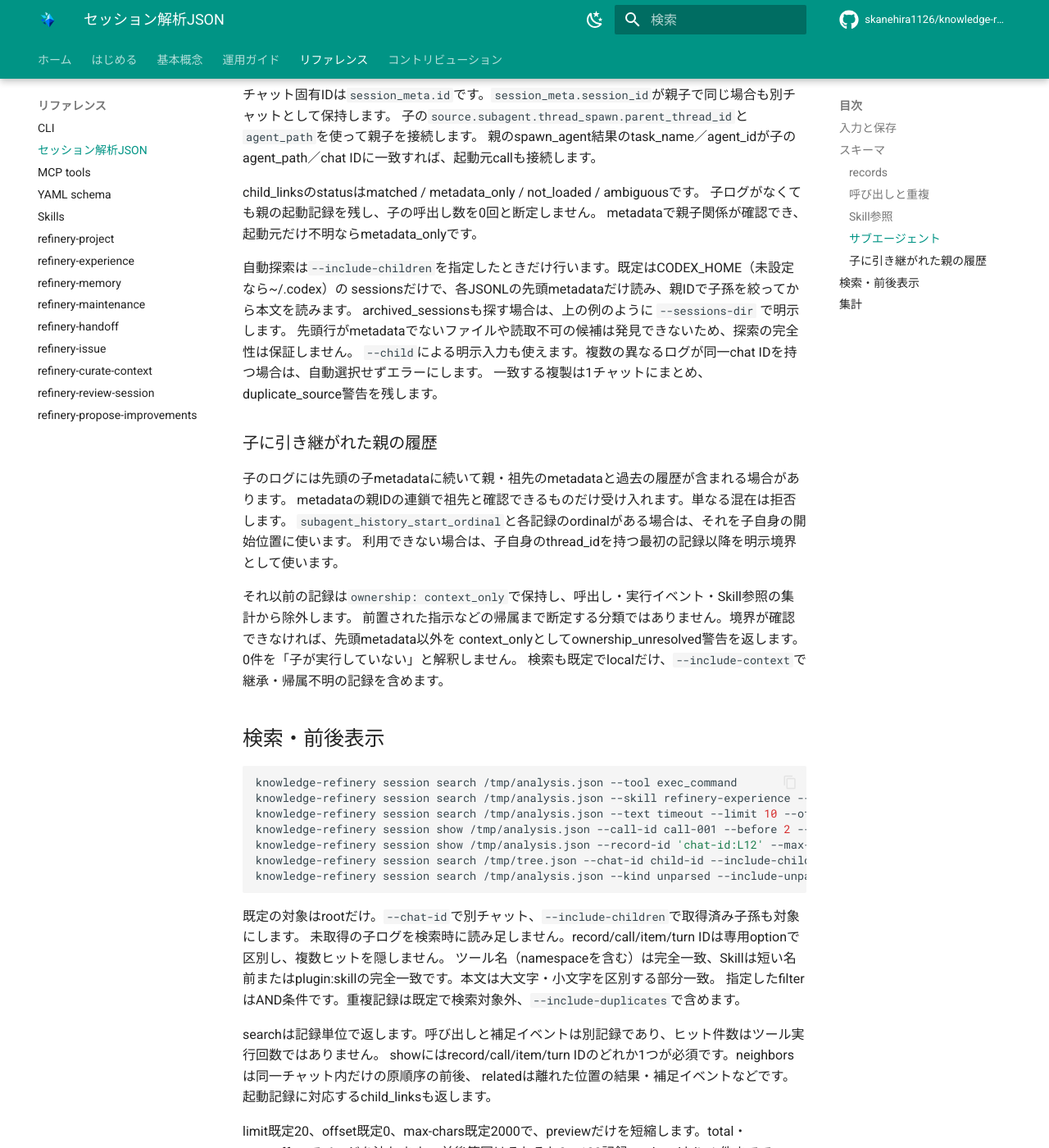
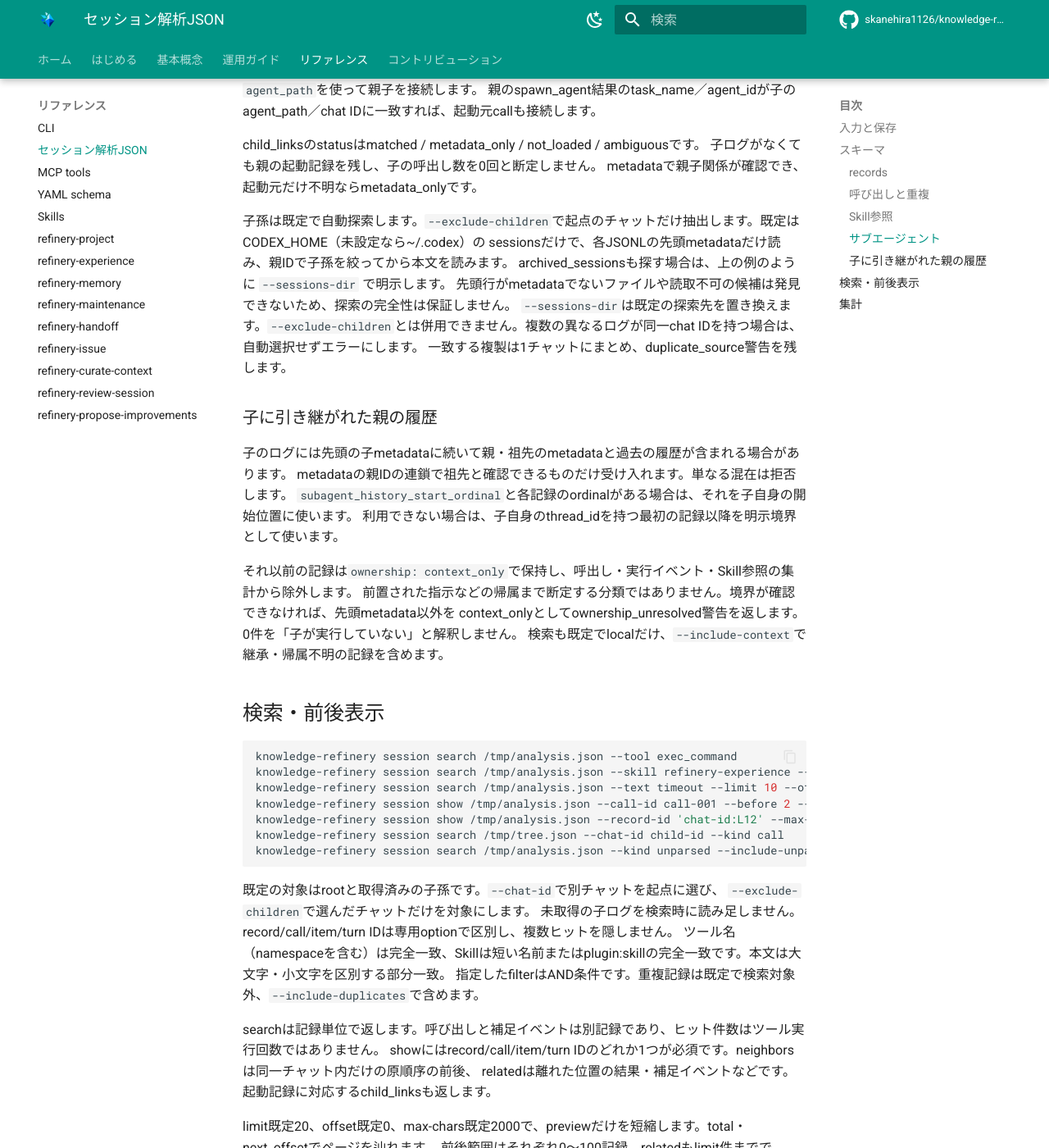
Before and after one commit to skanehira1126/knowledge-refinery, an MkDocs documentation site: the page built from docs/session-analysis.md, in a window 1280 px wide and 1400 px high, scrolled down 3893 px. Shown: the whole window at 82% size. Built offline with MkDocs 1.6.1 and Material for MkDocs 9.7.7, drawn with Linux system fonts in a browser that asks for light colours; comment, search, counter and statistics services are not loaded; some of the changed text lies outside the part shown.

Commit message:
feat: include session descendants by default and clarify CLI options

````diff
--- a/docs/cli.md
+++ b/docs/cli.md
@@ -223,12 +223,16 @@ Codexホストでローカルログを抽出・検索・集計します。vault
 
 ```bash
 knowledge-refinery session extract /path/to/rollout.jsonl --output /tmp/analysis.json
-knowledge-refinery session extract /path/to/rollout.jsonl --include-children --output /tmp/tree.json
+knowledge-refinery session extract /path/to/rollout.jsonl --exclude-children --output /tmp/root.json
 knowledge-refinery session search /tmp/analysis.json --tool exec_command
 knowledge-refinery session search /tmp/analysis.json --skill refinery-experience
 knowledge-refinery session show /tmp/analysis.json --call-id call-001 --before 2 --after 2
-knowledge-refinery session stats /tmp/tree.json --include-children
+knowledge-refinery session stats /tmp/tree.json
 ```
+
+4コマンドとも既定で子孫を含め、`--exclude-children`で起点のチャットだけに限定します。
+extractの`--sessions-dir`は子孫の探索先を指定し、省略時は`CODEX_HOME/sessions`です。
+アーカイブは明示指定時だけ探索します。
 
 保存時は本文を切り詰めず、表示時にlimit・offset・max-charsで範囲を選びます。
 未知形式・追加キーはunparsedへ保持し、reasoning本文・暗号化内容は除外します。
--- a/docs/session-analysis.md
+++ b/docs/session-analysis.md
@@ -12,13 +12,10 @@ MCPによるローカルセッション読取は行わず、vaultの設定・接
 
 ```bash
 knowledge-refinery session extract /path/to/rollout.jsonl --output /tmp/analysis.json
-knowledge-refinery session extract /path/to/rollout.jsonl --include-children --output /tmp/tree.json
+knowledge-refinery session extract /path/to/rollout.jsonl --exclude-children --output /tmp/root.json
 # 探索場所を指定する場合。複数指定可能
-knowledge-refinery session extract /path/to/rollout.jsonl --include-children \
+knowledge-refinery session extract /path/to/rollout.jsonl \
   --sessions-dir /path/to/sessions --sessions-dir /path/to/archived_sessions --output /tmp/tree.json
-# 子のログを明示する場合。孫を含めるには途中の親も指定する
-knowledge-refinery session extract /path/to/rollout.jsonl --child /path/to/child.jsonl \
-  --output /tmp/selected.json
 ```
 
 `--output`は必須です。本文を切り詰めず、既存ファイル・symlinkへの上書きを拒否し、
@@ -125,11 +122,11 @@ child_linksのstatusはmatched / metadata_only / not_loaded / ambiguousです。
 子ログがなくても親の起動記録を残し、子の呼出し数を0回と断定しません。
 metadataで親子関係が確認でき、起動元だけ不明ならmetadata_onlyです。
 
-自動探索は`--include-children`を指定したときだけ行います。既定はCODEX_HOME（未設定なら~/.codex）の
+子孫は既定で自動探索します。`--exclude-children`で起点のチャットだけ抽出します。既定はCODEX_HOME（未設定なら~/.codex）の
 sessionsだけで、各JSONLの先頭metadataだけ読み、親IDで子孫を絞ってから本文を読みます。
 archived_sessionsも探す場合は、上の例のように `--sessions-dir` で明示します。
 先頭行がmetadataでないファイルや読取不可の候補は発見できないため、探索の完全性は保証しません。
-`--child`による明示入力も使えます。複数の異なるログが同一chat IDを持つ場合は、自動選択せずエラーにします。
+`--sessions-dir`は既定の探索先を置き換えます。`--exclude-children`とは併用できません。複数の異なるログが同一chat IDを持つ場合は、自動選択せずエラーにします。
 一致する複製は1チャットにまとめ、duplicate_source警告を残します。
 
 ### 子に引き継がれた親の履歴
@@ -152,11 +149,12 @@ knowledge-refinery session search /tmp/analysis.json --skill refinery-experience
 knowledge-refinery session search /tmp/analysis.json --text timeout --limit 10 --offset 0
 knowledge-refinery session show /tmp/analysis.json --call-id call-001 --before 2 --after 2
 knowledge-refinery session show /tmp/analysis.json --record-id 'chat-id:L12' --max-chars 8000
-knowledge-refinery session search /tmp/tree.json --chat-id child-id --include-children --kind call
+knowledge-refinery session search /tmp/tree.json --chat-id child-id --kind call
 knowledge-refinery session search /tmp/analysis.json --kind unparsed --include-unparsed
 ```
 
-既定の対象はrootだけ。`--chat-id`で別チャット、`--include-children`で取得済み子孫も対象にします。
+既定の対象はrootと取得済みの子孫です。`--chat-id`で別チャットを起点に選び、
+`--exclude-children`で選んだチャットだけを対象にします。
 未取得の子ログを検索時に読み足しません。record/call/item/turn IDは専用optionで区別し、複数ヒットを隠しません。
 ツール名（namespaceを含む）は完全一致、Skillは短い名前またはplugin:skillの完全一致です。本文は大文字・小文字を区別する部分一致。
 指定したfilterはAND条件です。重複記録は既定で検索対象外、`--include-duplicates`で含めます。
@@ -174,8 +172,8 @@ limit既定20、offset既定0、max-chars既定2000で、previewだけを短縮
 
 ```bash
 knowledge-refinery session stats /tmp/analysis.json
-knowledge-refinery session stats /tmp/tree.json --include-children
-knowledge-refinery session stats /tmp/tree.json --chat-id child-id --include-children
+knowledge-refinery session stats /tmp/tree.json --exclude-children
+knowledge-refinery session stats /tmp/tree.json --chat-id child-id
 ```
 
 callsは重複を除いた呼出し要求の数です。ツール別にcalls・with_result・missing_result・ambiguous、
````
Also changed, not shown: README.md (+1 -0 lines), docs/skills/refinery-review-session.md (+1 -0 lines), skills/refinery-review-session/SKILL.md (+2 -2 lines), skills/refinery-review-session/references/local-logs.md (+5 -3 lines), skills/refinery-review-session/references/session-analysis.md (+89 -15 lines), 4 other files.
